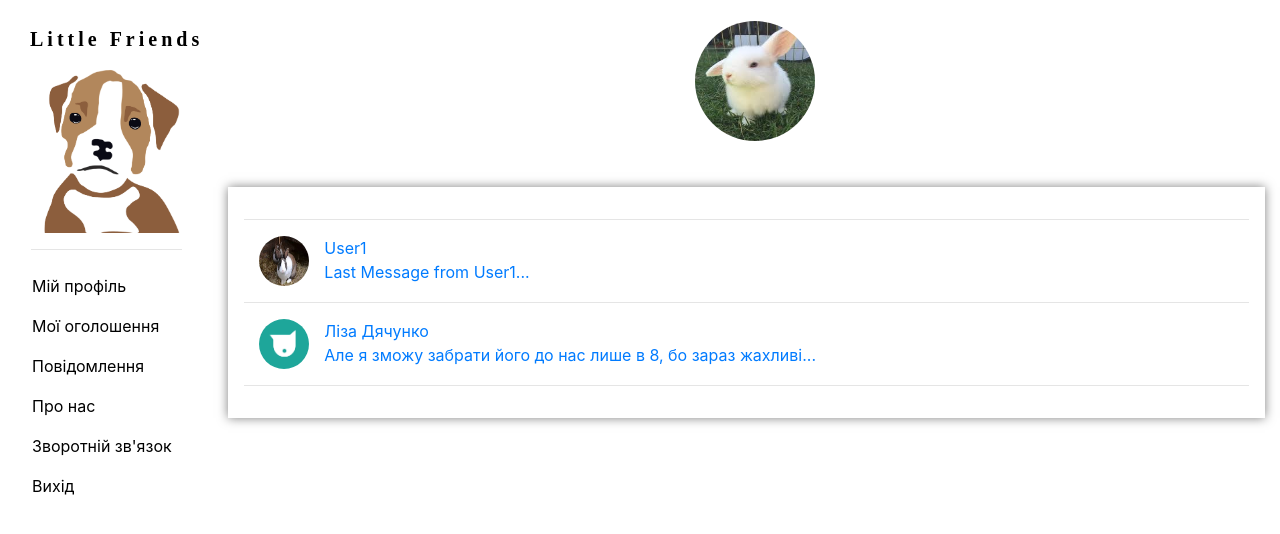
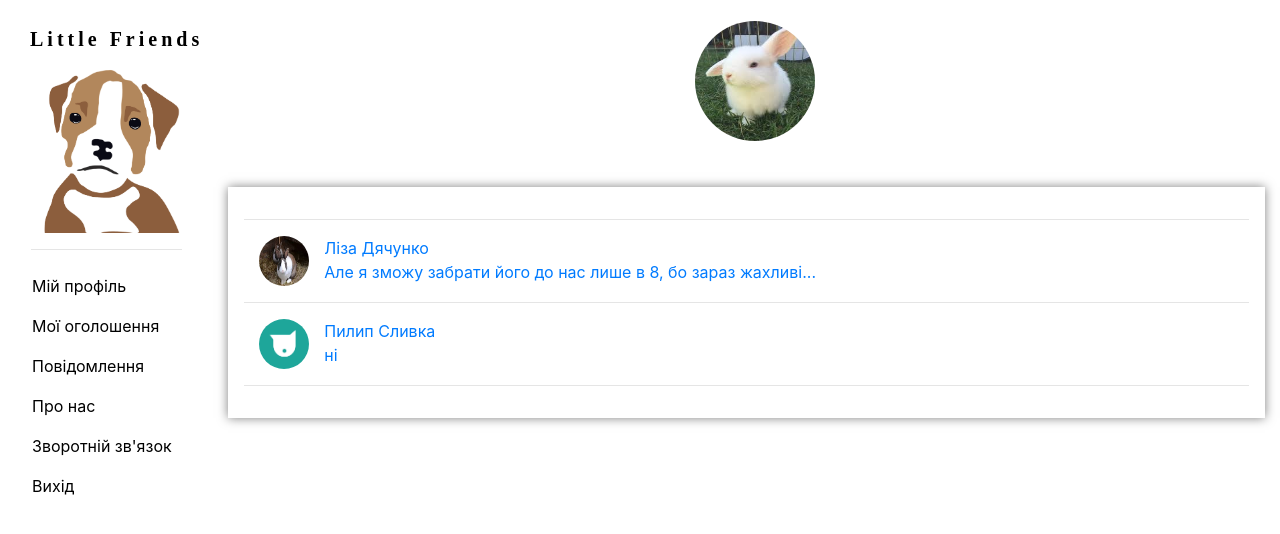
Before and after one commit to HolyShining/little-friends, a FastAPI app: page /messages in a window 1280 px wide. Shown: the top 534 px of the page. Run offline with FastAPI, Linux system fonts and the light colour scheme; parts of the project's set-up code (start-up, migrations or seed data) failed here and were passed over; some libraries are stand-ins or nearby versions.

Commit message:
Update message.html

```diff
--- a/app/templates/left_menu/message.html
+++ b/app/templates/left_menu/message.html
@@ -62,8 +62,9 @@
                   <div class="container">
                     <img class="avatar small" src="/static/img/rab2.jpg" />
                     <div class="d-inline">
-                      <p class="message-inf">User1</p>
-                      <p>Last Message from User1...</p>
+                      <p class="message-inf">Ліза Дячунко</p>
+                      <p>Але я зможу забрати його до нас лише в 8, бо зараз
+                        жахливі...</p>
                     </div>
                   </div>
                 </a>
@@ -75,10 +76,9 @@
                       src="../../static/img/none_pet.jpg"
                     />
                     <div class="d-inline">
-                      <p class="message-inf">Ліза Дячунко</p>
+                      <p class="message-inf">Пилип Сливка</p>
                       <p>
-                        Але я зможу забрати його до нас лише в 8, бо зараз
-                        жахливі...
+                        ні
                       </p>
                     </div>
                   </div>
```
